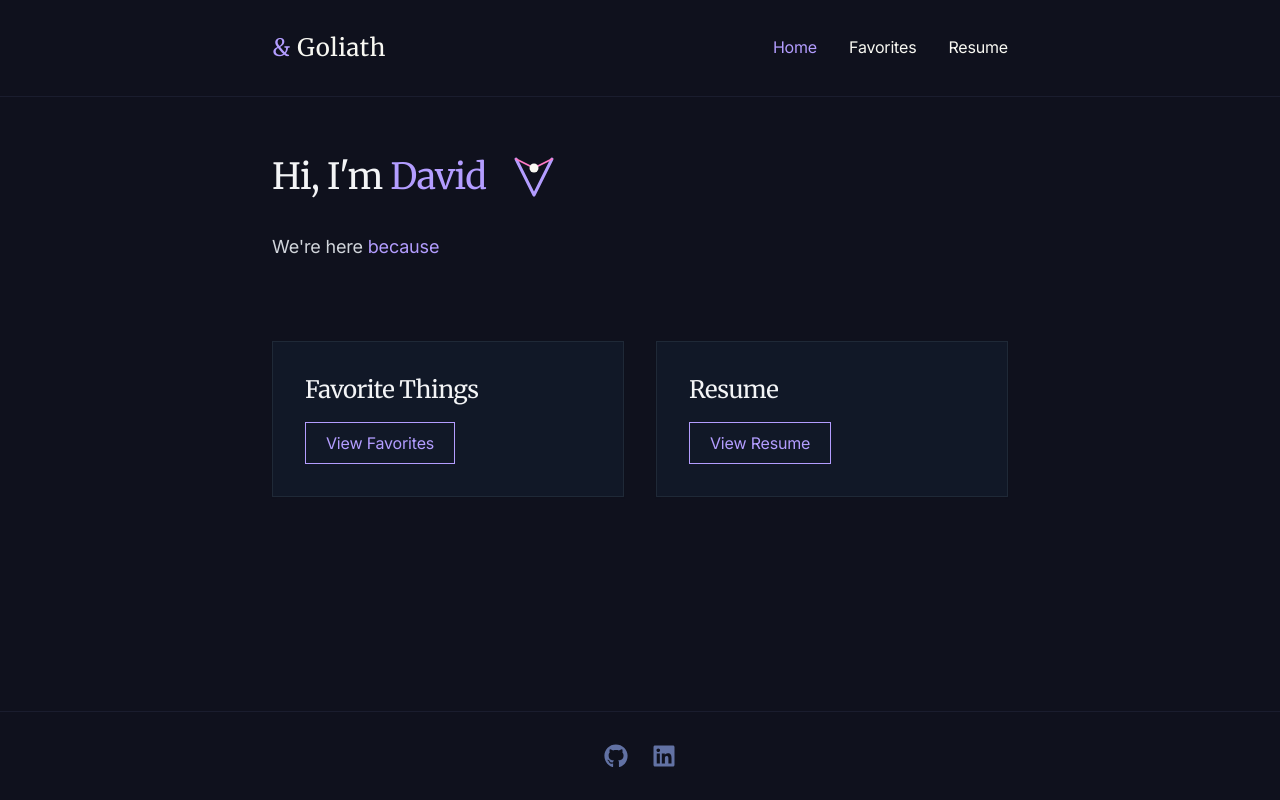
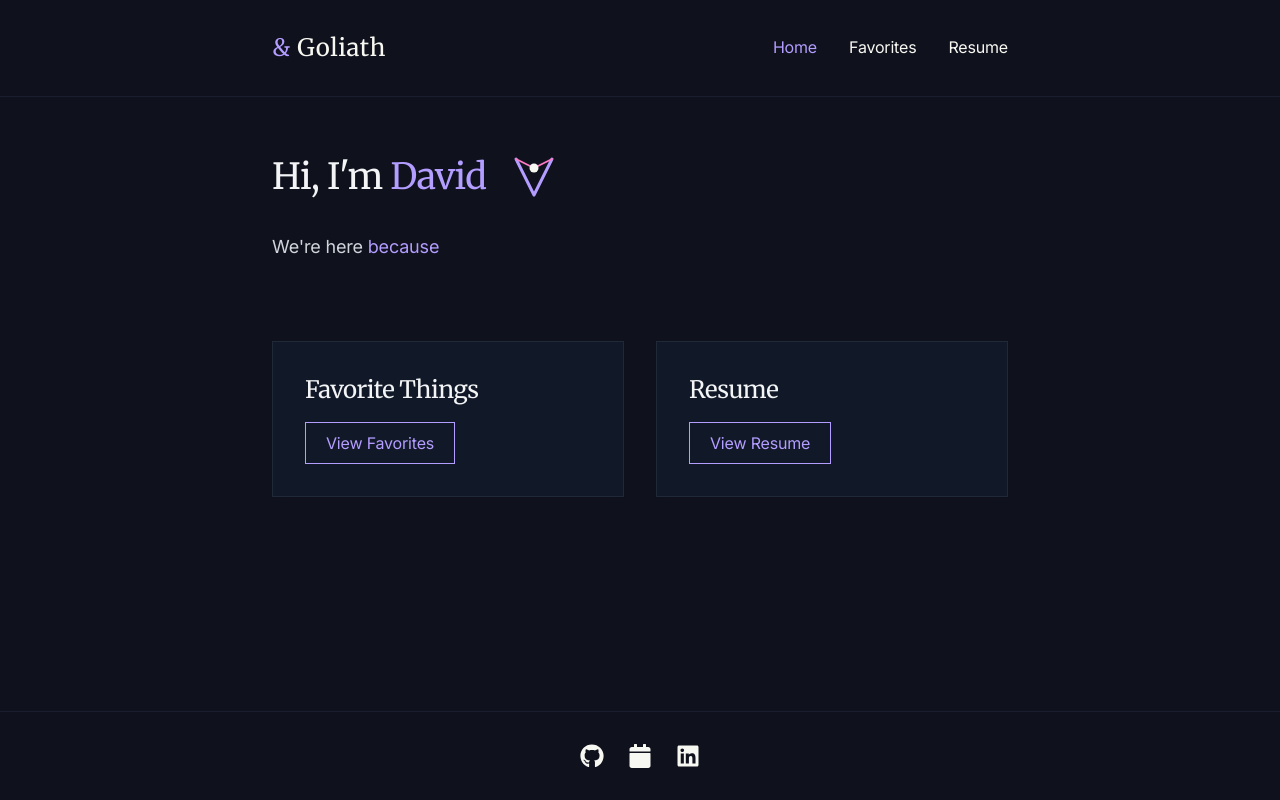
Before and after one commit to David3748/AndGoliath, a Next.js app: page / in a window 1280 px wide. Built offline with nearby package versions, Linux system fonts and the light colour scheme.

Commit message:
calendly

```diff
--- a/src/components/Layout.tsx
+++ b/src/components/Layout.tsx
@@ -1,7 +1,7 @@
 import React, { ReactNode, useState } from 'react';
 import Head from 'next/head';
 import { motion } from 'framer-motion';
-import { FaGithub, FaTwitter, FaLinkedin, FaBars, FaTimes } from 'react-icons/fa';
+import { FaGithub, FaLinkedin, FaBars, FaTimes, FaCalendar } from 'react-icons/fa';
 import Link from 'next/link';
 import { useRouter } from 'next/router';
 
@@ -10,7 +10,7 @@ interface LayoutProps {
   title?: string;
 }
 
-const Layout: React.FC<LayoutProps> = ({ children, title = 'And Goliath' }) => {
+const Layout: React.FC<LayoutProps> = ({ children, title = '&Goliath' }) => {
   const router = useRouter();
   const [mobileMenuOpen, setMobileMenuOpen] = useState(false);
 
@@ -128,15 +128,26 @@ const Layout: React.FC<LayoutProps> = ({ children, title = 'And Goliath' }) => {
               href="https://github.com/David3748"
               target="_blank"
               rel="noopener noreferrer"
-              className="text-comment hover:text-primary transition-colors"
+              className="text-foreground hover:text-primary transition-colors"
+              aria-label="GitHub"
             >
               <FaGithub size={24} />
+            </a>
+            <a
+              href="https://calendly.com/lieman/30min"
+              target="_blank"
+              rel="noopener noreferrer"
+              className="text-foreground hover:text-primary transition-colors"
+              aria-label="Calendly"
+            >
+              <FaCalendar size={24} />
             </a>
             <a
               href="https://www.linkedin.com/in/david-lieman/"
               target="_blank"
               rel="noopener noreferrer"
-              className="text-comment hover:text-primary transition-colors"
+              className="text-foreground hover:text-primary transition-colors"
+              aria-label="LinkedIn"
             >
               <FaLinkedin size={24} />
             </a>
--- a/src/data/resume.ts
+++ b/src/data/resume.ts
@@ -10,9 +10,9 @@ export const resumeData = {
   summary: "Computer Science and Math student at University of Maryland with experience in software development and data analysis.",
   skills: {
     languages: ["C++", "Java", "Python", "MATLAB", "SQL", "x86-64 assembly", "C"],
-    frameworks: ["Pandas", "NumPy"],
-    tools: ["Git", "Linux", "CMake", "Unix command line tools"],
-    concepts: ["Software Development", "Concurrency", "Problem-solving", "Debugging", "Communication", "Agile/Scrum"]
+    tools: ["Git", "Linux", "CMake", "Unix command line tools", "Pandas", "NumPy", "Jupyter"],
+    concepts: ["Software Development", "Concurrency", "Problem-solving", "Debugging", "Communication", "Agile/Scrum"],
+    frontend: ["Next.js", "React", "TypeScript", "Tailwind CSS", "Framer Motion"]
   },
   experience: [
     {
```
